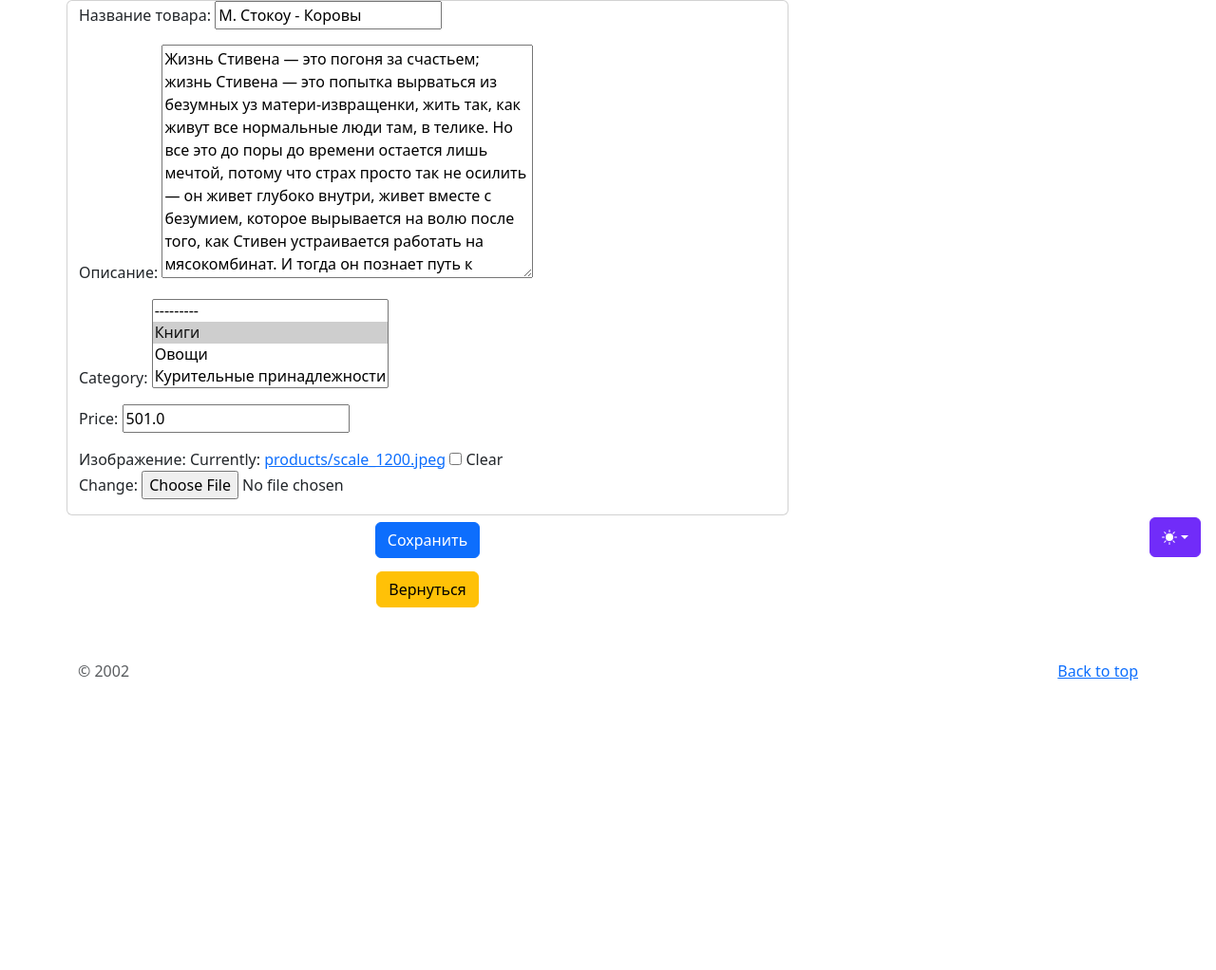
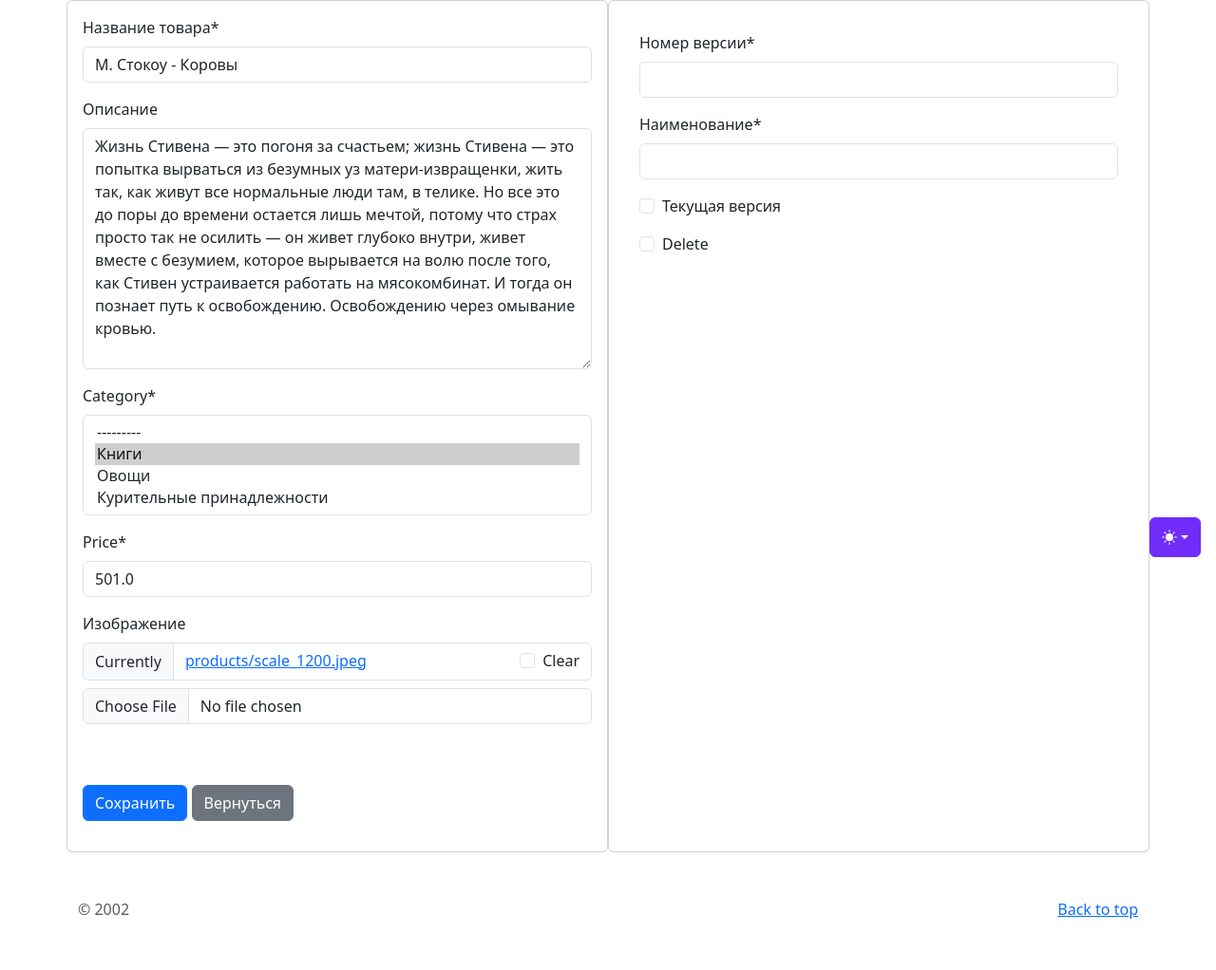
Before and after one commit to corridorofchameleons/skypro_store, a Django app: page /products/4/update in a window 1280 px wide. Shown: the part 197-1219 px from the top of the page at 95% size. Before the commit the page ends 914 px from the top, so only its background shows below. Run offline with Django 5.2, Linux system fonts and the light colour scheme; data comes from the database, SQL or seed files in the repository; some libraries are stand-ins or nearby versions.

Commit message:
task 6_3 + fixes

```diff
--- a/blog/templates/blog/article_form.html
+++ b/blog/templates/blog/article_form.html
@@ -1,5 +1,5 @@
 {% extends 'catalog/base.html' %}
-
+{% load crispy_forms_tags %}
 {% block content %}
 <div class="container">
     <div class="row">
@@ -7,7 +7,7 @@
             <form class="row" method="post" enctype="multipart/form-data">
                 <div class="card">
                     {% csrf_token %}
-                    {{ form.as_p }}
+                    {{ form|crispy }}
                 </div>
                 <button class="btn" type="submit"><a class="btn btn-primary">Сохранить</a></button>
                 {% if object %}
--- a/catalog/forms.py
+++ b/catalog/forms.py
@@ -2,7 +2,7 @@ from django.core.exceptions import ValidationError
 from django.forms import ModelForm, DecimalField, CharField, ModelChoiceField
 from django.forms.widgets import Select
 
-from catalog.models import Category, Product
+from catalog.models import Category, Product, Version
 
 
 class ProductForm(ModelForm):
@@ -28,3 +28,10 @@ class ProductForm(ModelForm):
         if price < 0:
             raise ValidationError('Отрицательная цена?')
         return price
+
+
+class VersionForm(ModelForm):
+    class Meta:
+        model = Version
+        fields = '__all__'
+        labels = {'version': 'Наименование'}
--- a/catalog/models.py
+++ b/catalog/models.py
@@ -41,6 +41,7 @@ class Version(models.Model):
     class Meta:
         verbose_name = 'Версия'
         verbose_name_plural = 'Версии'
+        unique_together = ('product', 'code')
 
     def __str__(self):
         return f'{self.code} - {self.version}'
--- a/catalog/templates/catalog/product_form.html
+++ b/catalog/templates/catalog/product_form.html
@@ -1,22 +1,32 @@
 {% extends 'catalog/base.html' %}
+{% load crispy_forms_tags %}
 
 {% block content %}
 <div class="container">
     <div class="row">
-        <div class="col-8">
+        <div class="col-12">
             <form class="row" method="post" enctype="multipart/form-data">
-                <div class="card">
+                <div class="card col-6 p-3">
                     {% csrf_token %}
-                    {{ form.as_p }}
+                    {{ form|crispy }}
+                    <div class="mt-5 mb-3">
+                        <button class="btn btn-primary" type="submit">Сохранить</button>
+                        {% if object %}
+                        <a class="btn btn-secondary"
+                           href="{% url 'catalog:details' product.pk %}">Вернуться</a></button>
+                        {% else %}
+                        <a class="btn btn-secondary" href="{% url 'catalog:home' %}">Вернуться</a>
+                        {% endif %}
+                    </div>
                 </div>
-                <button class="btn" type="submit"><a class="btn btn-primary">Сохранить</a></button>
-                {% if object %}
-                <button class="btn">
-                    <a class="btn btn-warning" href="{% url 'catalog:details' object.pk %}">Вернуться</a></button>
-                {% else %}
-                <button class="btn">
-                    <a class="btn btn-warning" href="{% url 'catalog:home' %}">Вернуться</a></button>
-                {% endif %}
+                <div class="card col-6 p-3">
+                    {{ formset.management_form }}
+                    {% for form in formset %}
+                    <div class="p-3">
+                        {{ form|crispy }}
+                    </div>
+                    {% endfor %}
+                </div>
             </form>
         </div>
     </div>
--- a/catalog/views.py
+++ b/catalog/views.py
@@ -1,8 +1,9 @@
+from django.forms import inlineformset_factory
 from django.urls import reverse_lazy, reverse
 from django.utils import timezone
 from django.views.generic import TemplateView, ListView, UpdateView, DetailView, DeleteView, CreateView
 
-from catalog.forms import ProductForm
+from catalog.forms import ProductForm, VersionForm
 from catalog.models import Product, Contact, Version
 
 
@@ -53,13 +54,27 @@ class ProductUpdateView(UpdateView):
     form_class = ProductForm
 
     def form_valid(self, form):
-        product = Product.objects.get(pk=self.object.pk)
-        product.updated_at = timezone.now()
-        product.save()
-        return super().form_valid(form)
+        context = self.get_context_data()
+        formset = context.get('formset')
+        if form.is_valid() and formset.is_valid():
+            product = form.save()
+            formset.instance = product
+            formset.save()
+            return super().form_valid(form)
+        else:
+            return self.render_to_response(self.get_context_data(form=form, formset=formset))
 
     def get_success_url(self):
         return reverse('catalog:details', kwargs={'pk': self.object.pk})
+
+    def get_context_data(self, **kwargs):
+        context = super().get_context_data(**kwargs)
+        VersionFormSet = inlineformset_factory(Product, Version, form=VersionForm, extra=1)
+        if self.request.method == 'POST':
+            context['formset'] = VersionFormSet(self.request.POST, instance=self.object)
+        else:
+            context['formset'] = VersionFormSet(instance=self.object)
+        return context
 
 
 class ProductDeleteView(DeleteView):
--- a/config/settings.py
+++ b/config/settings.py
@@ -43,6 +43,8 @@ INSTALLED_APPS = [
 
     'catalog',
     'blog',
+    'crispy_forms',
+    'crispy_bootstrap4',
 ]
 
 MIDDLEWARE = [
@@ -146,3 +148,7 @@ EMAIL_HOST_PASSWORD = os.getenv('SMTP_PASS')
 DEFAULT_FROM_EMAIL = EMAIL_HOST_USER
 SERVER_EMAIL = EMAIL_HOST_USER
 EMAIL_ADMIN = EMAIL_HOST_USER
+
+CRISPY_ALLOWED_TEMPLATE_PACKS = "bootstrap4"
+
+CRISPY_TEMPLATE_PACK = "bootstrap4"
--- a/pyproject.toml
+++ b/pyproject.toml
@@ -12,6 +12,7 @@ psycopg2 = "^2.9.9"
 pillow = "^10.3.0"
 python-dotenv = "^1.0.1"
 ipython = "^8.24.0"
+crispy-bootstrap4 = "^2024.1"
 
 
 [build-system]
```
Also changed, not shown: catalog/migrations/0013_alter_version_unique_together.py (added), 1 other file.
